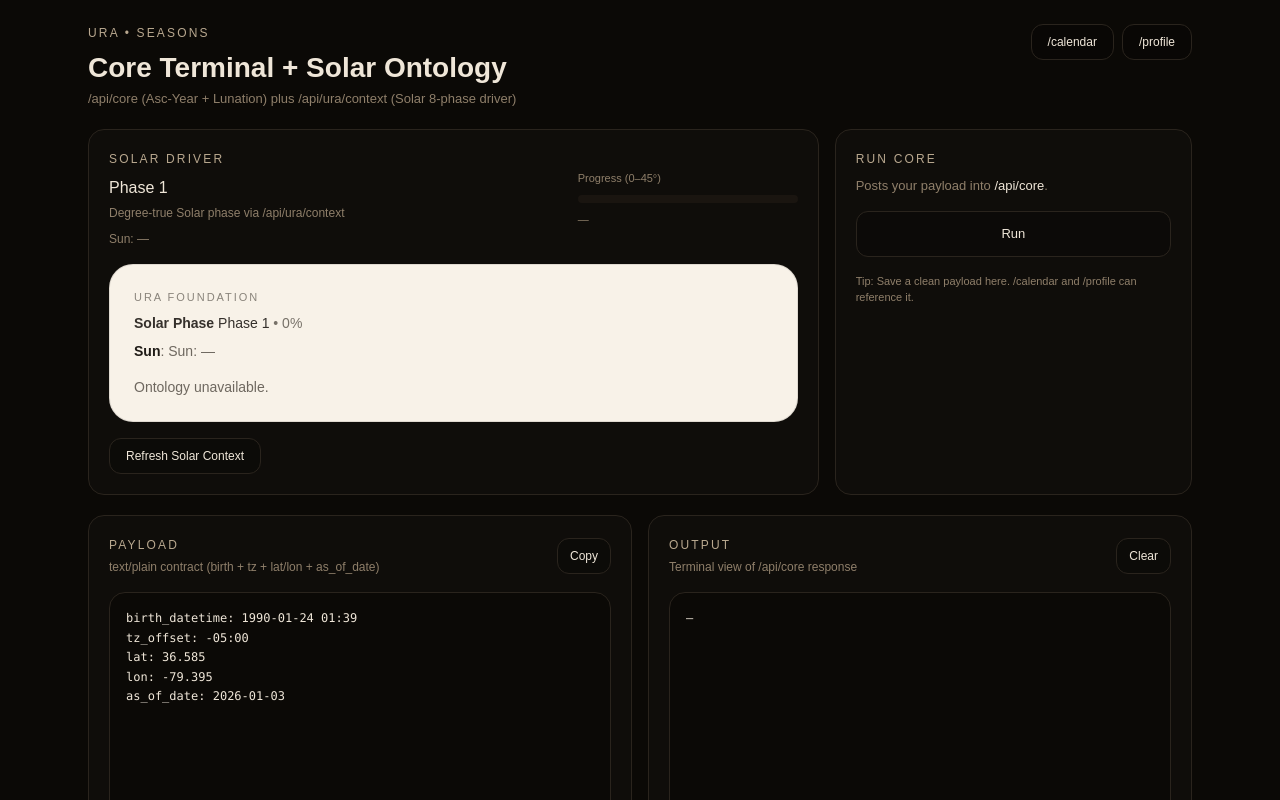
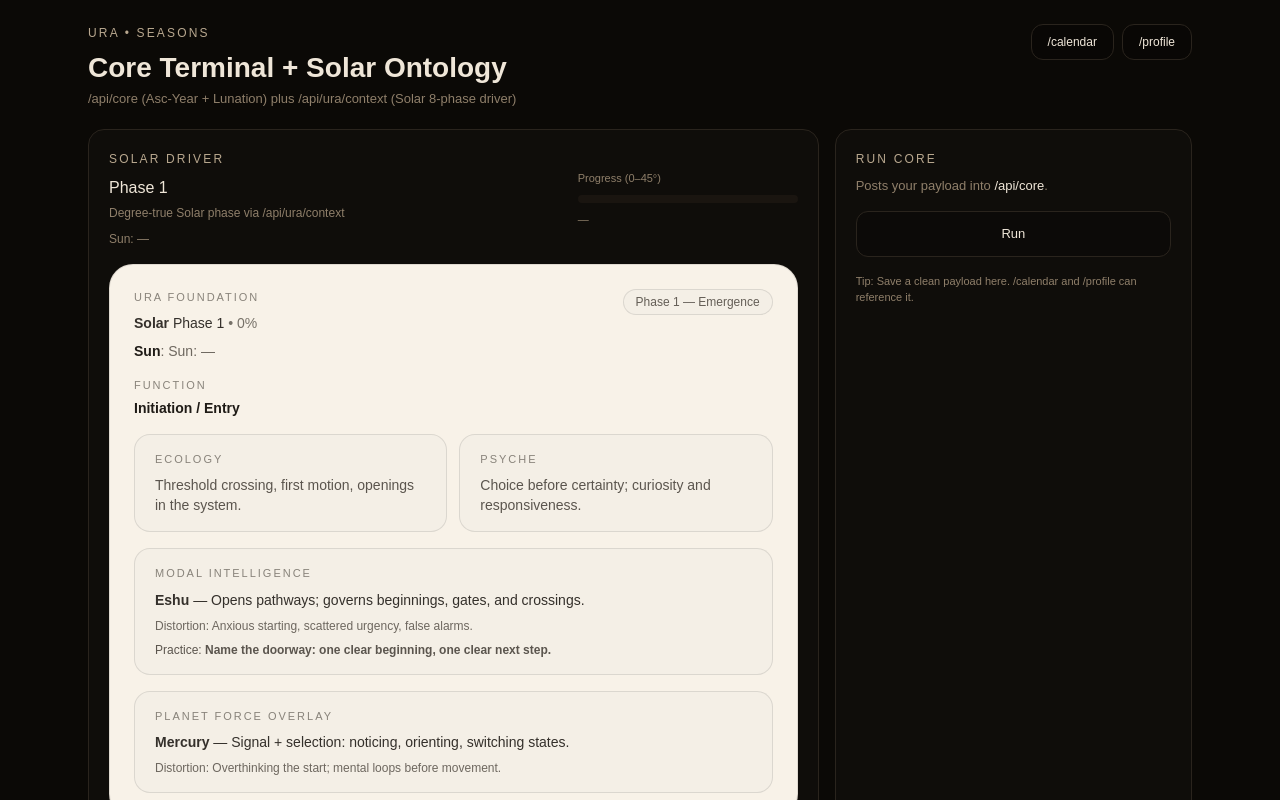
Before and after one commit to jaysperspective/URA, a Next.js app in the folder web/: page /seasons in a window 1280 px wide. Shown: the top 800 px of the page. Built offline with nearby package versions, Linux system fonts and the light colour scheme; no server answers.

Commit message:
Update URAFoundationPanel.tsx

```diff
--- a/web/src/components/ura/URAFoundationPanel.tsx
+++ b/web/src/components/ura/URAFoundationPanel.tsx
@@ -2,12 +2,21 @@
 "use client";
 
 import React from "react";
+import { metaForPhase, type URAPhaseMeta, type PhaseId } from "@/lib/ura/ontology";
 
 type Props = {
   solarPhaseId: number | null;
   solarProgress01: number | null;
   sunText: string;
+
+  // Back-compat: some pages may already pass an "ontology" object
   ontology: any | null;
+
+  // Optional: for Phase 6 UI control later (doesn't affect others)
+  phase6Aspect?: "oya" | "ogun";
+
+  // Optional: lets you show "As of 1/5, 10:51 AM" when you have it
+  asOfLabel?: string;
 };
 
 function pct(n: number | null) {
@@ -15,48 +24,118 @@ function pct(n: number | null) {
   return `${Math.round(n * 100)}%`;
 }
 
+/**
+ * Normalize "ontology" input:
+ * - Prefer the passed-in ontology object if it looks valid
+ * - Otherwise fall back to canonical metaForPhase(phaseId)
+ */
+function resolveOntology(
+  solarPhaseId: number | null,
+  ontology: any | null
+): URAPhaseMeta | null {
+  // If it already looks like URAPhaseMeta-ish, use it
+  if (
+    ontology &&
+    typeof ontology === "object" &&
+    typeof ontology.id === "number" &&
+    ontology.orisha &&
+    ontology.planet
+  ) {
+    return ontology as URAPhaseMeta;
+  }
+
+  // Fall back to canonical meta
+  return metaForPhase(solarPhaseId ?? null);
+}
+
+function phaseLabel(meta: URAPhaseMeta | null) {
+  if (!meta) return "—";
+  // Example: "WNTR · Phase 7 — Dissolution"
+  // Season isn’t in meta; your microcopy panel already has it.
+  return `Phase ${meta.id} — ${meta.title}`;
+}
+
+function orishaLabel(meta: URAPhaseMeta | null, phase6Aspect?: "oya" | "ogun") {
+  if (!meta?.orisha?.key) return "—";
+
+  // Phase 6 dual handling if your ontology.ts uses secondaryKey/dual
+  const primary = meta.orisha.key;
+  const secondary = (meta.orisha as any).secondaryKey as string | undefined;
+  const isDual = Boolean((meta.orisha as any).dual) || Boolean(secondary);
+
+  if (meta.id === 6 && isDual) {
+    // If the caller specifies a lens, show it; otherwise show dual
+    if (phase6Aspect === "oya") return "Oya (Clear)";
+    if (phase6Aspect === "ogun") return "Ogun (Forge)";
+    return secondary ? `${primary} ⇄ ${secondary}` : `${primary} ⇄ Ogun`;
+  }
+
+  return primary;
+}
+
 export default function URAFoundationPanel({
   solarPhaseId,
   solarProgress01,
   sunText,
   ontology,
+  phase6Aspect,
+  asOfLabel,
 }: Props) {
+  const meta = resolveOntology(solarPhaseId, ontology);
+
   return (
     <div className="rounded-3xl border border-black/10 bg-[#F8F2E8] px-6 py-6">
+      <div className="flex items-start justify-between gap-4">
+        <div>
           <div className="text-[11px] tracking-[0.18em] uppercase text-[#403A32]/60">
             URA Foundation
           </div>
 
           <div className="mt-2 text-sm text-[#1F1B16]/90">
-        <span className="font-semibold">Solar Phase</span>{" "}
+            <span className="font-semibold">Solar</span>{" "}
             {solarPhaseId ? `Phase ${solarPhaseId}` : "—"}{" "}
             <span className="text-[#403A32]/70">• {pct(solarProgress01)}</span>
+          </div>
+
+          {asOfLabel ? (
+            <div className="mt-1 text-xs text-[#403A32]/65">As of {asOfLabel}</div>
+          ) : null}
+        </div>
+
+        {/* Compact identity chip */}
+        <div className="rounded-full border border-black/10 bg-[#F4EFE6] px-3 py-1 text-xs text-[#403A32]/80">
+          {phaseLabel(meta)}
+        </div>
       </div>
 
       <div className="mt-2 text-sm text-[#403A32]/75">
         <span className="font-semibold text-[#1F1B16]">Sun</span>: {sunText}
       </div>
 
-      {!ontology ? (
-        <div className="mt-4 text-sm text-[#403A32]/75">Ontology unavailable.</div>
+      {!meta ? (
+        <div className="mt-4 text-sm text-[#403A32]/75">
+          Ontology unavailable.
+        </div>
       ) : (
         <div className="mt-4 space-y-4">
+          {/* Function */}
           <div>
             <div className="text-[11px] tracking-[0.18em] uppercase text-[#403A32]/60">
               Function
             </div>
             <div className="mt-1 text-sm font-semibold text-[#1F1B16]">
-              {ontology.function}
+              {meta.function}
             </div>
           </div>
 
+          {/* Ecology / Psyche */}
           <div className="grid grid-cols-1 md:grid-cols-2 gap-3">
             <div className="rounded-2xl border border-black/10 bg-[#F4EFE6] px-5 py-4">
               <div className="text-[11px] tracking-[0.18em] uppercase text-[#403A32]/60">
                 Ecology
               </div>
               <div className="mt-2 text-sm text-[#403A32]/85">
-                {ontology.ecology}
+                {meta.ecology}
               </div>
             </div>
 
@@ -65,37 +144,53 @@ export default function URAFoundationPanel({
                 Psyche
               </div>
               <div className="mt-2 text-sm text-[#403A32]/85">
-                {ontology.psyche}
+                {meta.psyche}
               </div>
             </div>
           </div>
 
+          {/* Orisha */}
           <div className="rounded-2xl border border-black/10 bg-[#F4EFE6] px-5 py-4">
+            <div className="flex items-center justify-between gap-3">
               <div className="text-[11px] tracking-[0.18em] uppercase text-[#403A32]/60">
-              Orisha Modality
+                Modal Intelligence
               </div>
+
+              {meta.id === 6 ? (
+                <div className="text-[11px] text-[#403A32]/70">
+                  {phase6Aspect ? "Lens: " + phase6Aspect.toUpperCase() : "Dual"}
+                </div>
+              ) : null}
+            </div>
+
             <div className="mt-2 text-sm text-[#1F1B16]/90">
-              <span className="font-semibold">{ontology.orisha?.key}</span> —{" "}
-              {ontology.orisha?.modality}
+              <span className="font-semibold">
+                {orishaLabel(meta, phase6Aspect)}
+              </span>{" "}
+              — {meta.orisha?.modality}
             </div>
+
             <div className="mt-2 text-xs text-[#403A32]/75">
-              Distortion: {ontology.orisha?.distortion}
+              Distortion: {meta.orisha?.distortion}
             </div>
+
             <div className="mt-2 text-xs text-[#403A32]/85">
-              Practice: <span className="font-semibold">{ontology.orisha?.practice}</span>
+              Practice:{" "}
+              <span className="font-semibold">{meta.orisha?.practice}</span>
             </div>
           </div>
 
+          {/* Planet */}
           <div className="rounded-2xl border border-black/10 bg-[#F4EFE6] px-5 py-4">
             <div className="text-[11px] tracking-[0.18em] uppercase text-[#403A32]/60">
               Planet Force Overlay
             </div>
             <div className="mt-2 text-sm text-[#1F1B16]/90">
-              <span className="font-semibold">{ontology.planet?.key}</span> —{" "}
-              {ontology.planet?.force}
+              <span className="font-semibold">{meta.planet?.key}</span> —{" "}
+              {meta.planet?.force}
             </div>
             <div className="mt-2 text-xs text-[#403A32]/75">
-              Distortion: {ontology.planet?.distortion}
+              Distortion: {meta.planet?.distortion}
             </div>
           </div>
         </div>
```
Lines whose indentation alone changed are shown as unchanged.
